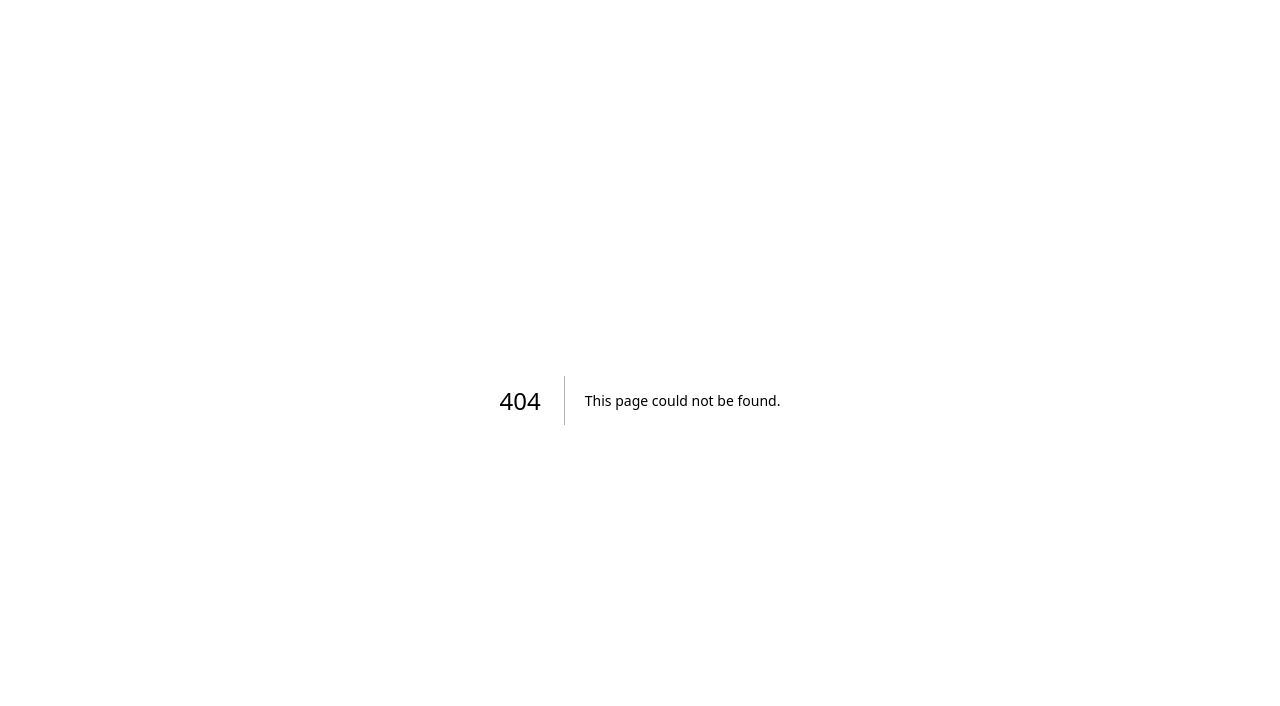
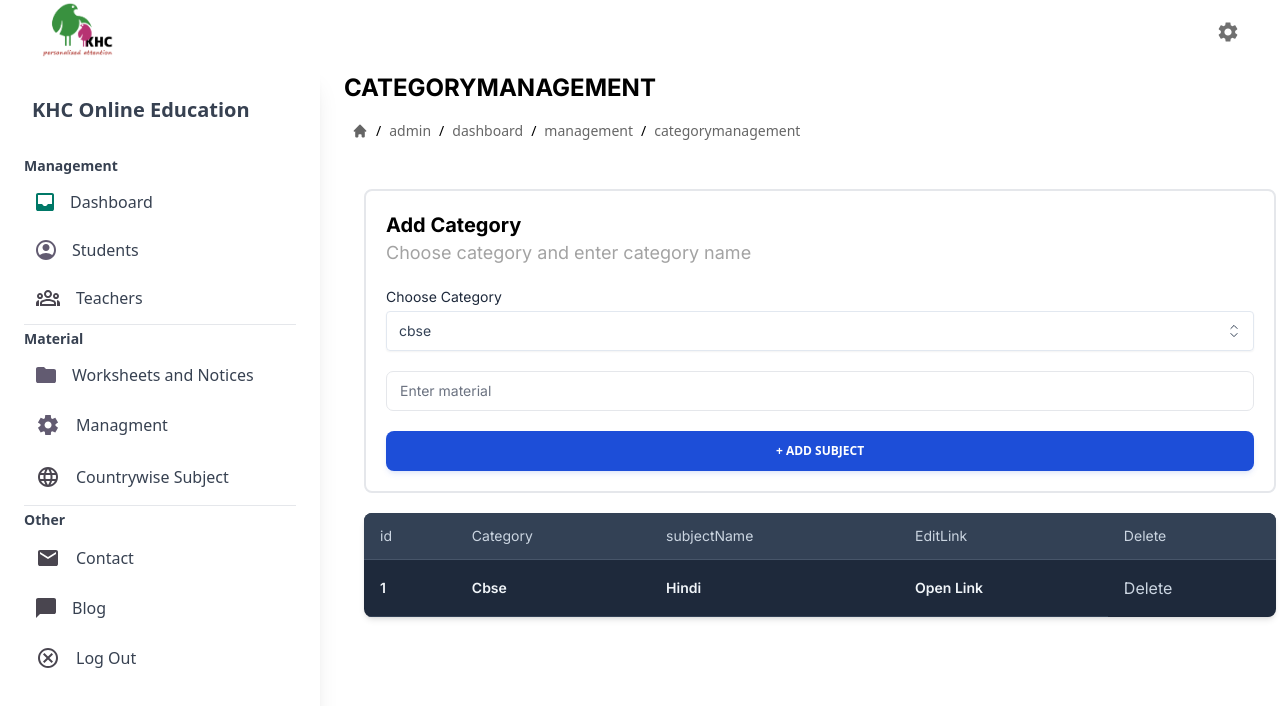
Before and after one commit to sudoarchie/frontend_khc, a Next.js app: page /admin/dashboard/management/categorymanagement in a window 1280 px wide. Before the commit this address had no page. Shown: the top 706 px of the page. Built offline with nearby package versions, Linux system fonts and the light colour scheme.

Commit message:
New feature category management

```diff
--- /dev/null
+++ b/app/admin/dashboard/management/categorymanagement/page.tsx
@@ -0,0 +1,47 @@
+import { Box } from "@/app/components/Box";
+import { InputField } from "@/app/components/Inputfield";
+import OptionField from "@/app/components/OptionField";
+import { PrimaryButton } from "@/app/components/PrimaryButton";
+import TableField from "@/app/components/TableField";
+
+export default function CategoryManagement() {
+  const CategoryList = ["cbse", "igsc", "Upboard"];
+  const data = [
+    {
+      id: "1",
+      Category: "Cbse",
+      subjectName: "Hindi",
+      EditLink: "https://edilitlink.com",
+    },
+  ];
+  return (
+    <div className="flex flex-col w-[95%] m-5 mx-auto">
+      <Box
+        Heading="Add Category"
+        SubHeading="Choose category and enter category name"
+        className="w-full "
+      >
+        <OptionField
+          Label={"Choose Category"}
+          Option={CategoryList}
+          className=" mx-auto mt-5"
+        ></OptionField>
+        <InputField
+          label={"Enter material "}
+          placeholder={""}
+          className=" mx-auto mt-5"
+          type={""}
+        ></InputField>
+        <PrimaryButton
+          Name={"+ ADD SUBJECT"}
+          className="w-full mx-auto mt-5"
+        ></PrimaryButton>
+      </Box>
+      <TableField
+        rows={data}
+        deleteOption={true}
+        className="w-full ml-5"
+      ></TableField>
+    </div>
+  );
+}
```
